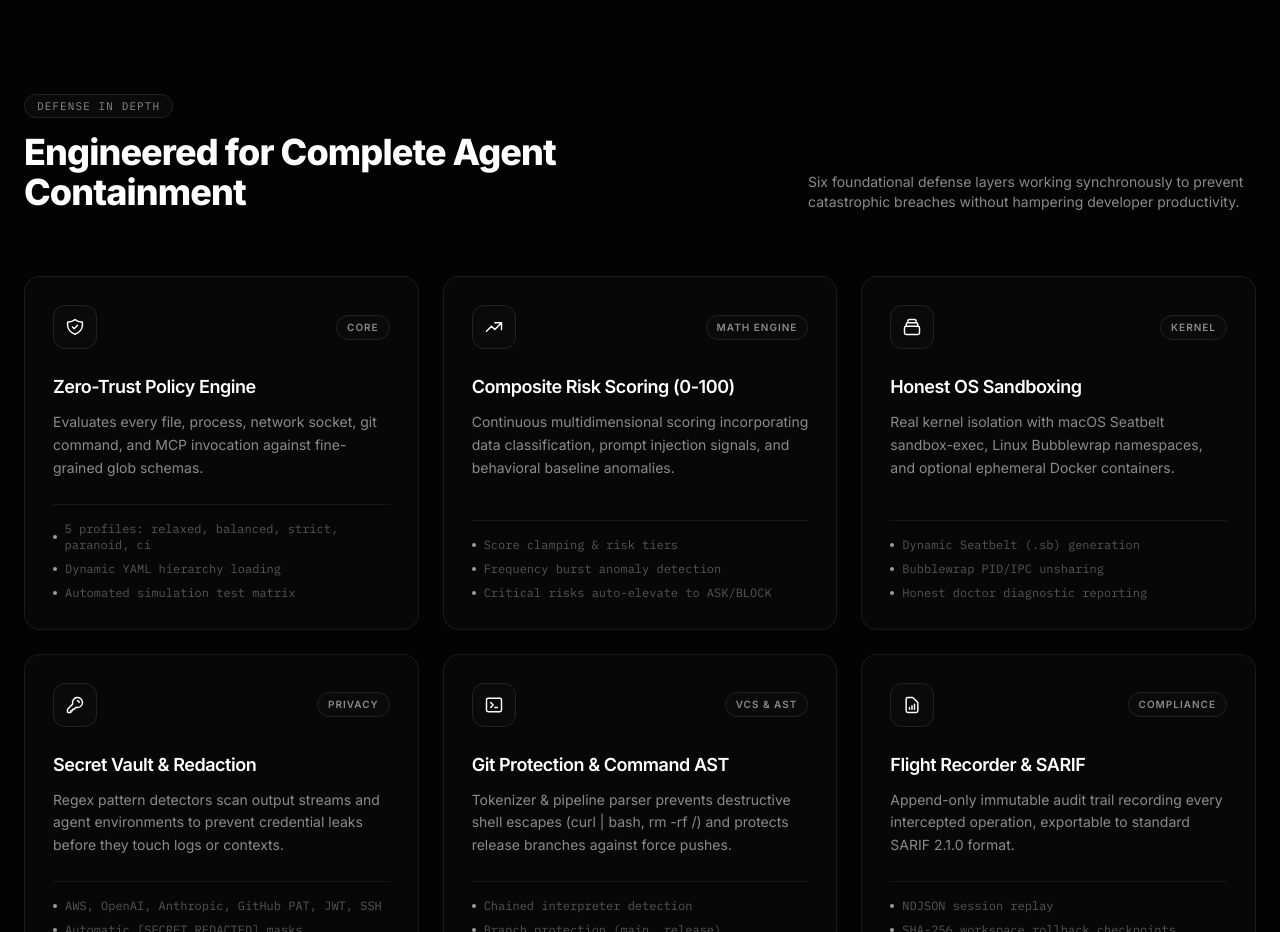
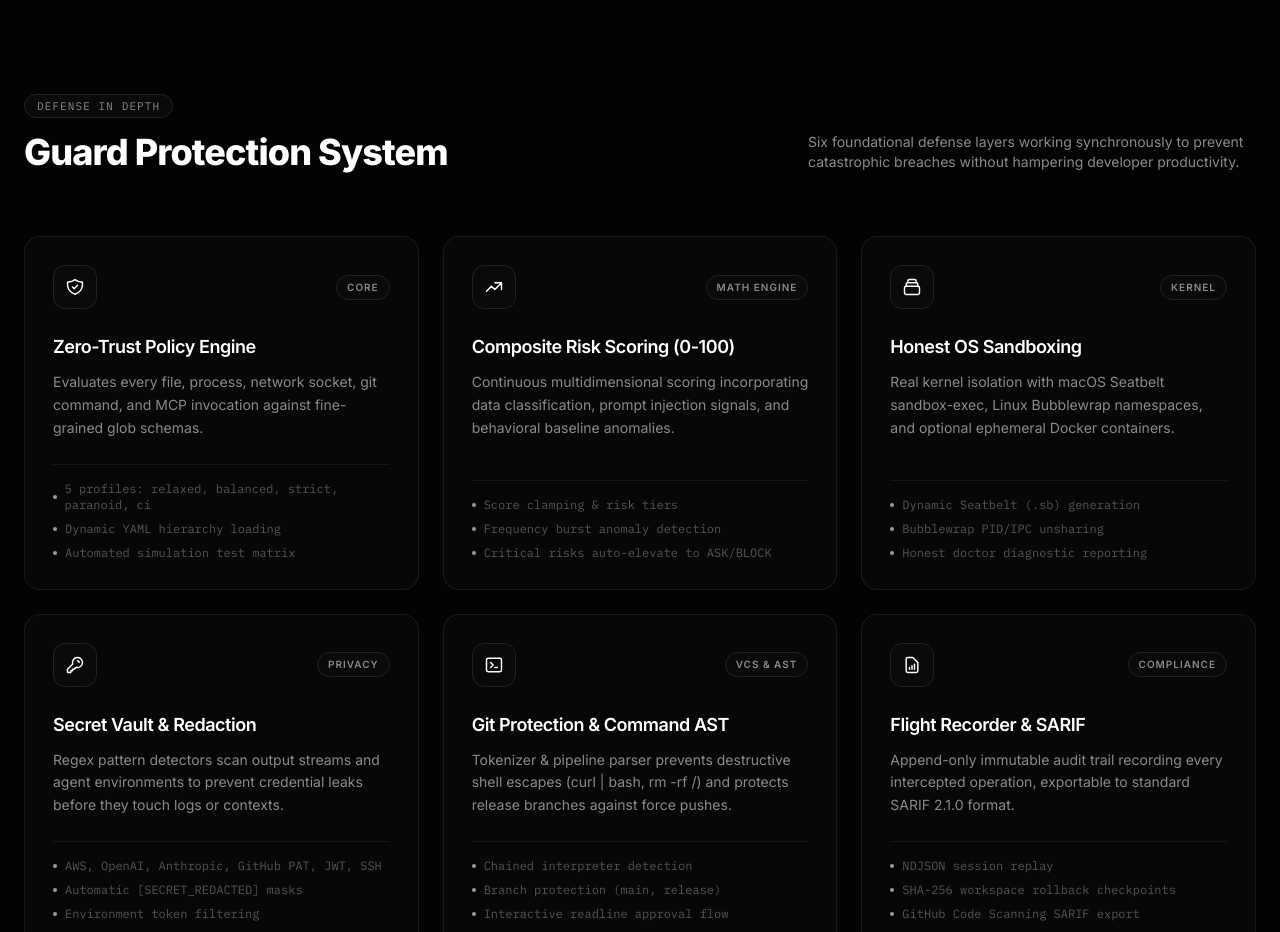
Before and after one commit to anshrajore/Orvex-Autonomous-Agent-Security-Runtime, a React (Vite) app in the folder apps/dashboard/: page / in a window 1280 px wide. Shown: the part 3000-3932 px from the top of the page. Built offline with nearby package versions, Linux system fonts and the light colour scheme; no server answers.

Commit message:
style(ui): remove redundant branding headers from capabilities section

```diff
--- a/apps/dashboard/src/Landing.tsx
+++ b/apps/dashboard/src/Landing.tsx
@@ -236,7 +236,7 @@ export function Landing({
                 Defense In Depth
               </span>
               <h2 className="text-3xl lg:text-4xl font-extrabold tracking-tight text-white mt-4">
-                Engineered for Complete Agent Containment
+                Guard Protection System
               </h2>
             </div>
             <p className="text-sm text-mute max-w-md">
```
